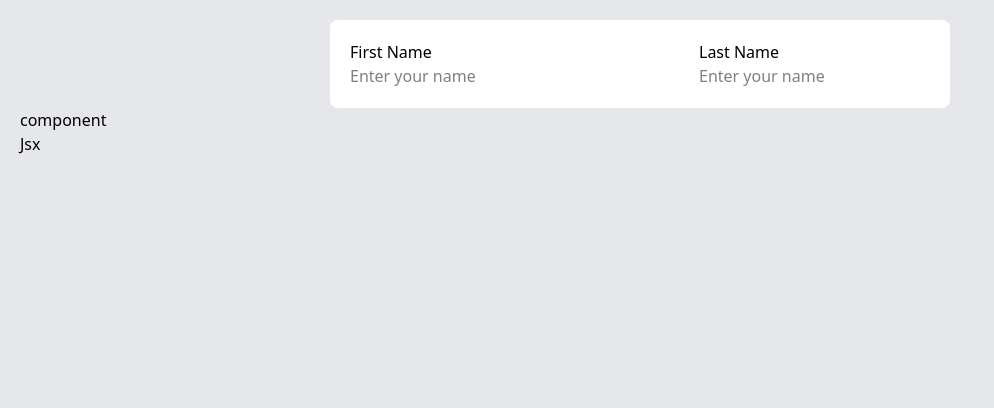
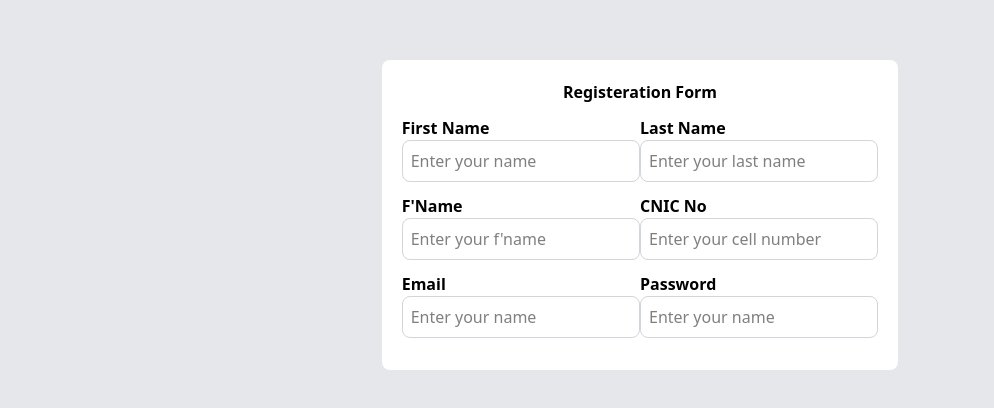
Before and after one commit to Muhammad-Munsif/react-practise, a React (Vite) app: page / in a window 1280 px wide. Shown: the top 408 px of the page, without its empty margins (0-994 px from the left). Built offline with nearby package versions, Linux system fonts and the light colour scheme.

Commit message:
To create is app for my own practise and learning

```diff
--- a/src/components/Component.jsx
+++ b/src/components/Component.jsx
@@ -3,7 +3,7 @@ import React from "react";
 const Component = () => {
     return (
         <div>
-            component
+            {/* component */}
         </div>
     )
 }
--- a/src/components/Form.jsx
+++ b/src/components/Form.jsx
@@ -2,16 +2,37 @@ import React from 'react'
 
 const Form = () => {
   return (
-    <div className='bg-white rounded-lg w-full mx-auto max-w-6/12 p-5'>
+    <div className='bg-white rounded-lg w-full mx-auto max-w-5/12 p-5 mt-10'>
+        <h1 className='text-center font-bold '>Registeration Form</h1>
       <form>
+        <div className='flex items-center justify-between my-3'>
+        <div className='flex flex-col '>
+            <label className='text-md font-semibold'>First Name</label>
+            <input type="text" className='w-full p-2 outline-none border border-gray-300  rounded-lg' placeholder='Enter your name' />
+        </div>
+        <div className='flex flex-col '>
+            <label className='text-md font-semibold'>Last Name</label>
+            <input type="text" className='w-full p-2 outline-none border border-gray-300  rounded-lg' placeholder='Enter your last name' />
+        </div>
+        </div>
         <div className='flex items-center justify-between '>
         <div className='flex flex-col '>
-            <label htmlFor="">First Name</label>
-            <input type="text" placeholder='Enter your name' />
+            <label className='text-md font-semibold'>F'Name</label>
+            <input type="text" className='w-full p-2 outline-none border border-gray-300  rounded-lg' placeholder="Enter your f'name" />
         </div>
         <div className='flex flex-col '>
-            <label htmlFor="">Last Name</label>
-            <input type="text" placeholder='Enter your name' />
+            <label className='text-md font-semibold'>CNIC No</label>
+            <input type="number" className='w-full p-2 outline-none border border-gray-300  rounded-lg' placeholder='Enter your cell number' />
+        </div>
+        </div>
+        <div className='flex items-center justify-between my-3'>
+        <div className='flex flex-col '>
+            <label className='text-md font-semibold'>Email</label>
+            <input type="email" className='w-full p-2 outline-none border border-gray-300  rounded-lg' placeholder='Enter your name' />
+        </div>
+        <div className='flex flex-col '>
+            <label className='text-md font-semibold'>Password</label>
+            <input type="password" className='w-full p-2 outline-none border border-gray-300  rounded-lg' placeholder='Enter your name' />
         </div>
         </div>
       </form>
--- a/src/components/Jsx.jsx
+++ b/src/components/Jsx.jsx
@@ -3,7 +3,7 @@ import React from 'react'
 const Jsx = () => {
   return (
     <div>
-      Jsx
+      {/* Jsx */}
     </div>
   )
 }
```
